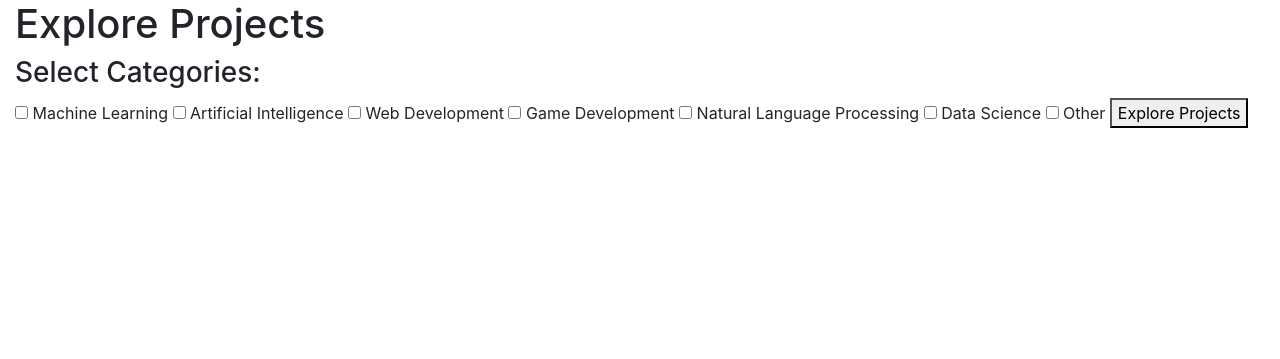
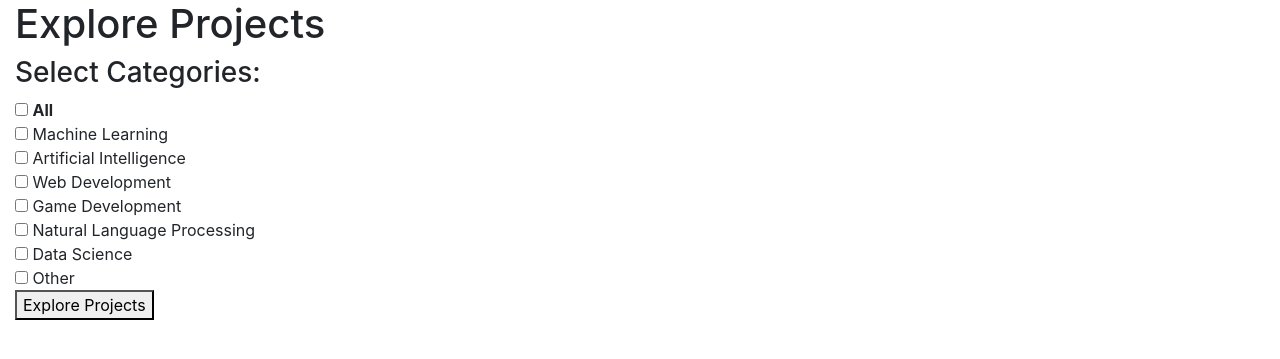
Before and after one commit to MA0610/DatabaseProjectWebsite, a Flask app: page /exploreProjects in a window 1280 px wide. Shown: the part 56-415 px from the top of the page. Run offline with Flask 3, Linux system fonts and the light colour scheme; some libraries are stand-ins or nearby versions.

Commit message:
Update explore.html - now has an "all" function

```diff
--- a/Databases Project Website/templates/explore.html
+++ b/Databases Project Website/templates/explore.html
@@ -18,8 +18,12 @@
     <form method="POST" action="/exploreX">
         <h3>Select Categories:</h3>
 
+        <!-- "All" checkbox # though we can take out -->
+        <input type="checkbox" id="select-all"> <strong>All</strong><br>
+
+        <!-- Category checkboxes -->
         {% for category in categories %}
-        <input type="checkbox" name="categories" value="{{ category.name }}"> {{ category.name }}
+            <input type="checkbox" class="category-checkbox" name="categories" value="{{ category.name }}"> {{ category.name }}<br>
         {% endfor %}
 
         <button type="submit">Explore Projects</button>
@@ -48,7 +52,19 @@
 
 
     <script>
-        // Any JavaScript functionality can go here
+        const selectAll = document.getElementById('select-all');
+        const checkboxes = document.querySelectorAll('.category-checkbox');
+
+        selectAll.addEventListener('change', () => {
+            checkboxes.forEach(cb => cb.checked = selectAll.checked);
+        });
+
+        checkboxes.forEach(cb => {
+            cb.addEventListener('change', () => {
+                const allChecked = Array.from(checkboxes).every(cb => cb.checked);
+                selectAll.checked = allChecked;
+            });
+        });
     </script>
 </body>
 {% endblock %}
```
